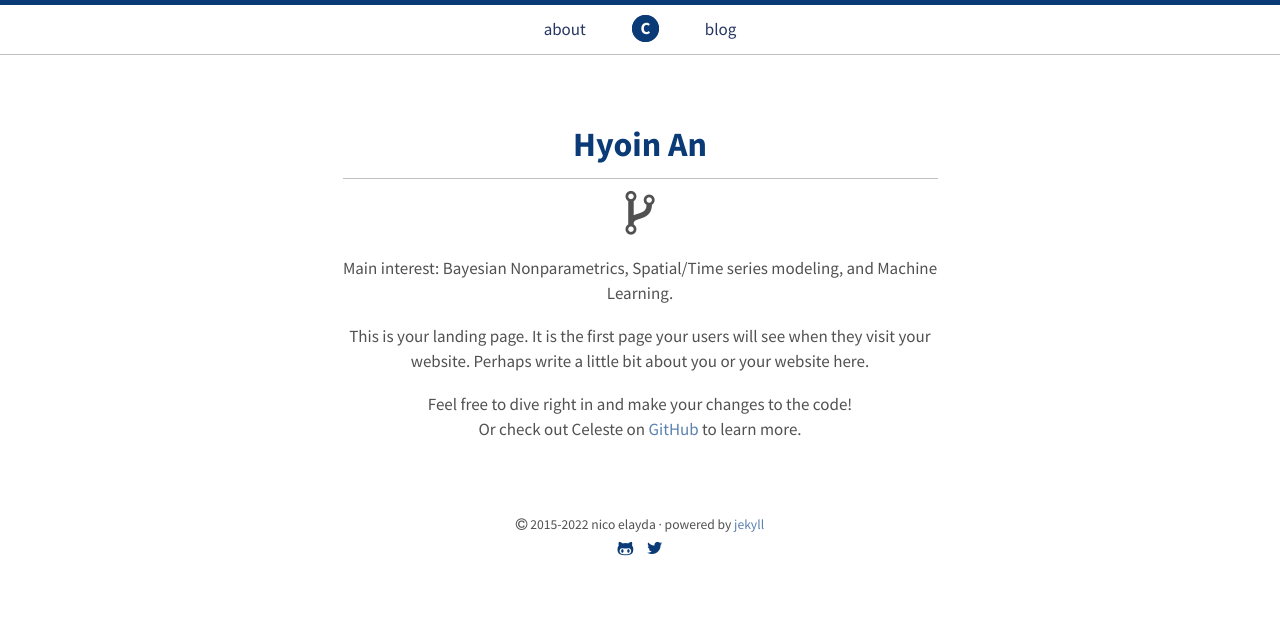
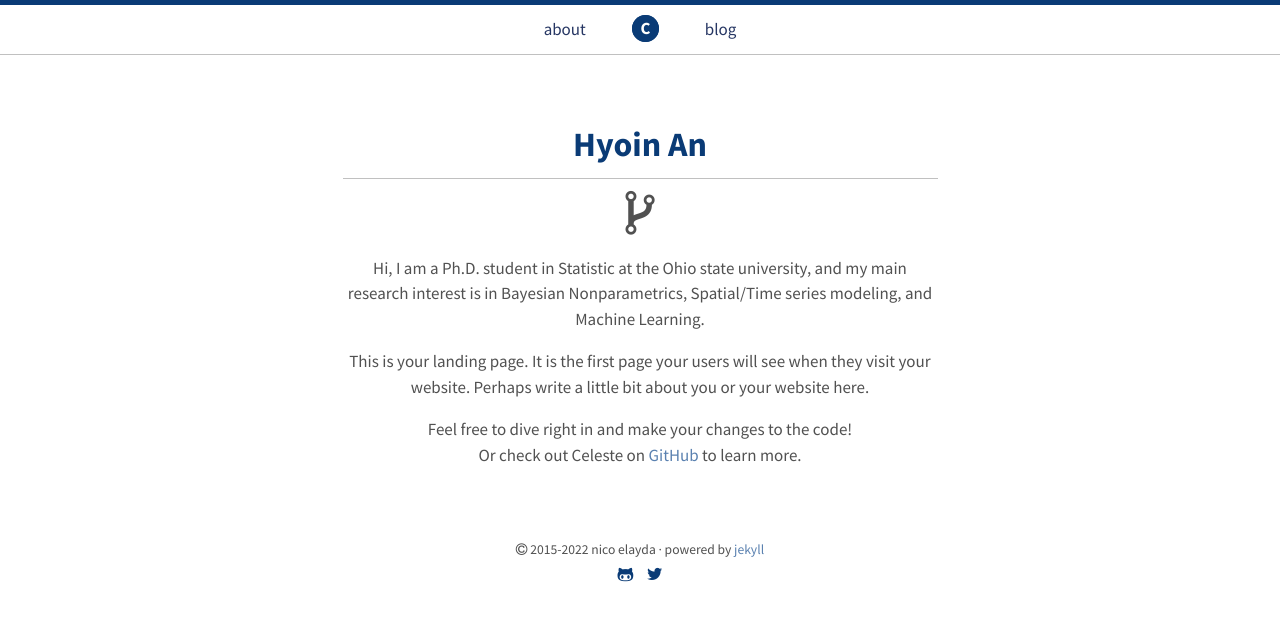
Before and after one commit to hyoin-an/hyoin-an.github.io, a Jekyll site: the page built from index.html, in a window 1280 px wide. Shown: the top 621 px of the page. Built offline with Jekyll 4.4.1, drawn with Linux system fonts in a browser that asks for light colours.

Commit message:
Update index.html

```diff
--- a/index.html
+++ b/index.html
@@ -14,7 +14,9 @@ title: Home
     </p>
 
     <p>
-      Main interest: Bayesian Nonparametrics, Spatial/Time series modeling, and Machine Learning.
+      Hi, I am a Ph.D. student in Statistic at the Ohio state university,
+      and my main research interest is in Bayesian Nonparametrics,
+      Spatial/Time series modeling, and Machine Learning.
     </p>
 
     <p>
```
